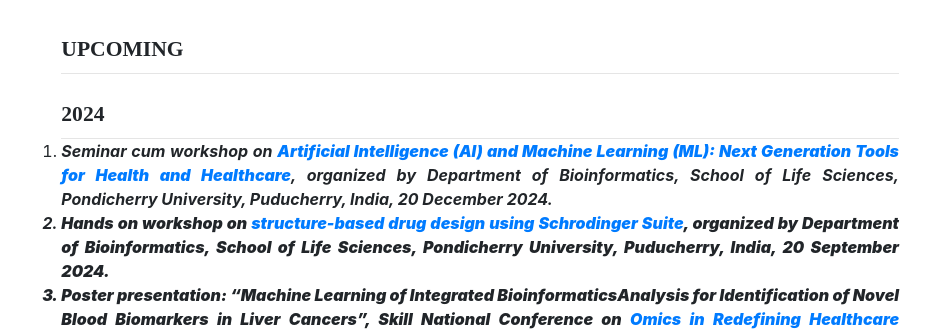
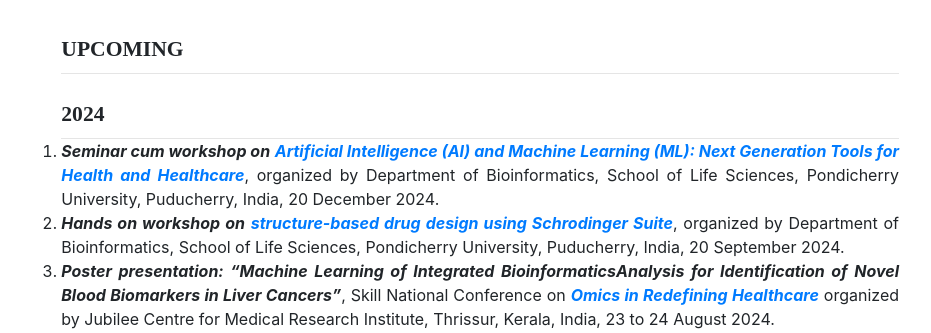
Before and after one commit to Dahrii-Paul/dpaul, a website with bundled scripts: page index.html in a window 1280 px wide. Shown: the part 5240-5573 px from the top of the page, without its empty margins (333-1264 px from the left). Built offline with nearby package versions, Linux system fonts and the light colour scheme; a web font is replaced by a local one.

Commit message:
Update index.html

```diff
--- a/index.html
+++ b/index.html
@@ -347,8 +347,8 @@
 		  <br>
 		    <div class="subheading mb-2"><b>2024</b></div>
 		    <hr style="margin-top: 0; margin-bottom: 0;">
-		    	 <li style="text-align: justify;"><b><i>Seminar cum workshop on <a href="https://www.pondiuni.edu.in/university_news/seminar-cum-workshop-on-artificial-intelligence-ai-and-machine-learning-ml-next-generation-tools-for-health-and-healthcare-department-of-bioinformatics/"><b><i>Artificial Intelligence (AI) and Machine Learning (ML): Next Generation Tools for Health and Healthcare</b></i></a>, organized by Department of Bioinformatics, School of Life Sciences, Pondicherry University, Puducherry, India, 20 December 2024.</li>
-			<li style="text-align: justify;"><b><i>Hands on workshop on <a href="https://bicpu.edu.in/notification/hands-on-workshop-on-structure-based-drug-design-using-schrodinger-suite/"><b><i>structure-based drug design using Schrodinger Suite</b></i></a>, organized by Department of Bioinformatics, School of Life Sciences, Pondicherry University, Puducherry, India, 20 September 2024.</li>
+		    	 <li style="text-align: justify;"><b><i>Seminar cum workshop on</b></i> <a href="https://bicpu.edu.in/notification/invitation-and-schedule-for-seminar-cum-workshop-on-artificial-intelligence-ai-and-machine-learning-ml-next-generation-tools-for-health-and-healthcare/"><b><i>Artificial Intelligence (AI) and Machine Learning (ML): Next Generation Tools for Health and Healthcare</b></i></a>, organized by Department of Bioinformatics, School of Life Sciences, Pondicherry University, Puducherry, India, 20 December 2024.</li>
+			<li style="text-align: justify;"><b><i>Hands on workshop on</b></i> <a href="https://bicpu.edu.in/notification/hands-on-workshop-on-structure-based-drug-design-using-schrodinger-suite/"><b><i>structure-based drug design using Schrodinger Suite</b></i></a>, organized by Department of Bioinformatics, School of Life Sciences, Pondicherry University, Puducherry, India, 20 September 2024.</li>
 		    	 <li style="text-align: justify;"><b><i>Poster presentation: “Machine Learning of Integrated BioinformaticsAnalysis for Identification of Novel Blood Biomarkers in Liver Cancers”</b></i>, Skill National Conference on  <a href="https://www.jmmcri.org/orah.php"><b><i>Omics in Redefining Healthcare</b></i></a> organized by Jubilee Centre for Medical Research Institute, Thrissur, Kerala, India, 23 to 24 August 2024.</li>
 		    	 <li style="text-align: justify;">Workshop on <b><i>Skill Development Program in Bioinformatics and Data Analysis</b></i> jointly organized by BioPractify, Amity University & School of Biomedical Sciences, Galgotias University, UP and supported by Jaypee University Anoopshahr, India, 29 June to 28 July, 2024.</li>
 			 <li style="text-align: justify;">Workshop on <b><i>Establishing and Sustaining Cloud Infrastructure for Informatics-based Healthcare</b></i> IIIT-Delhi, India, 22-23, March 2024 </li>
```
